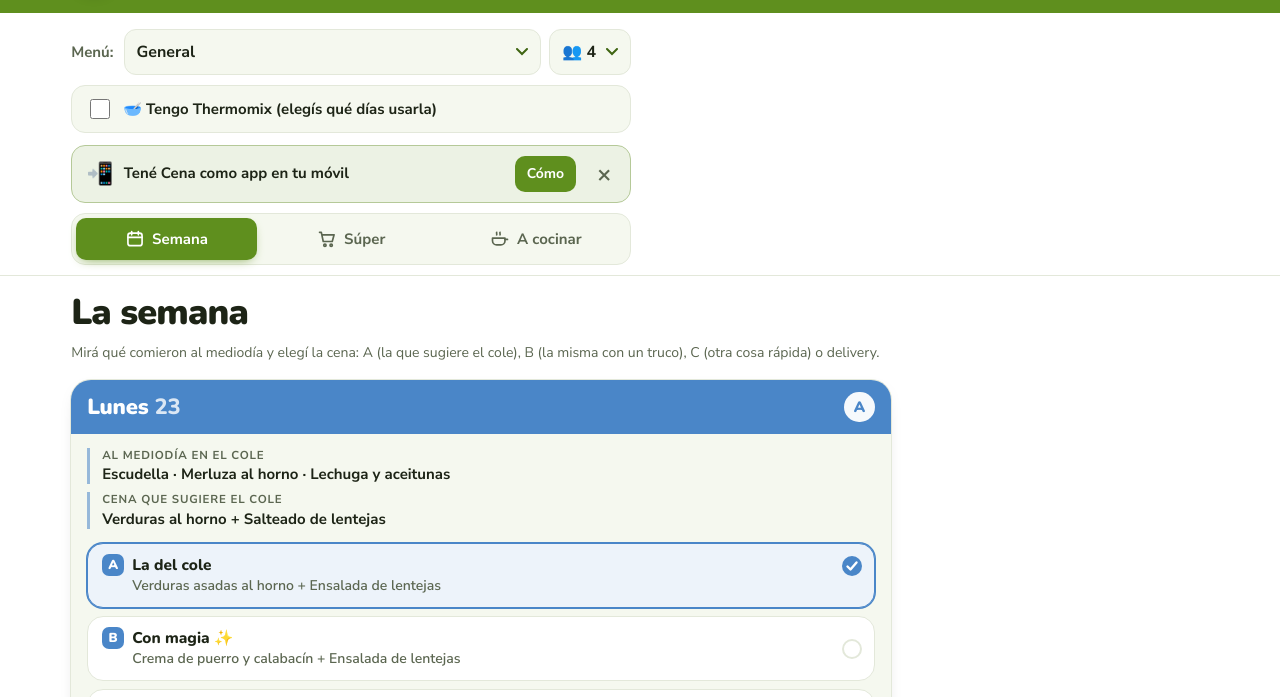
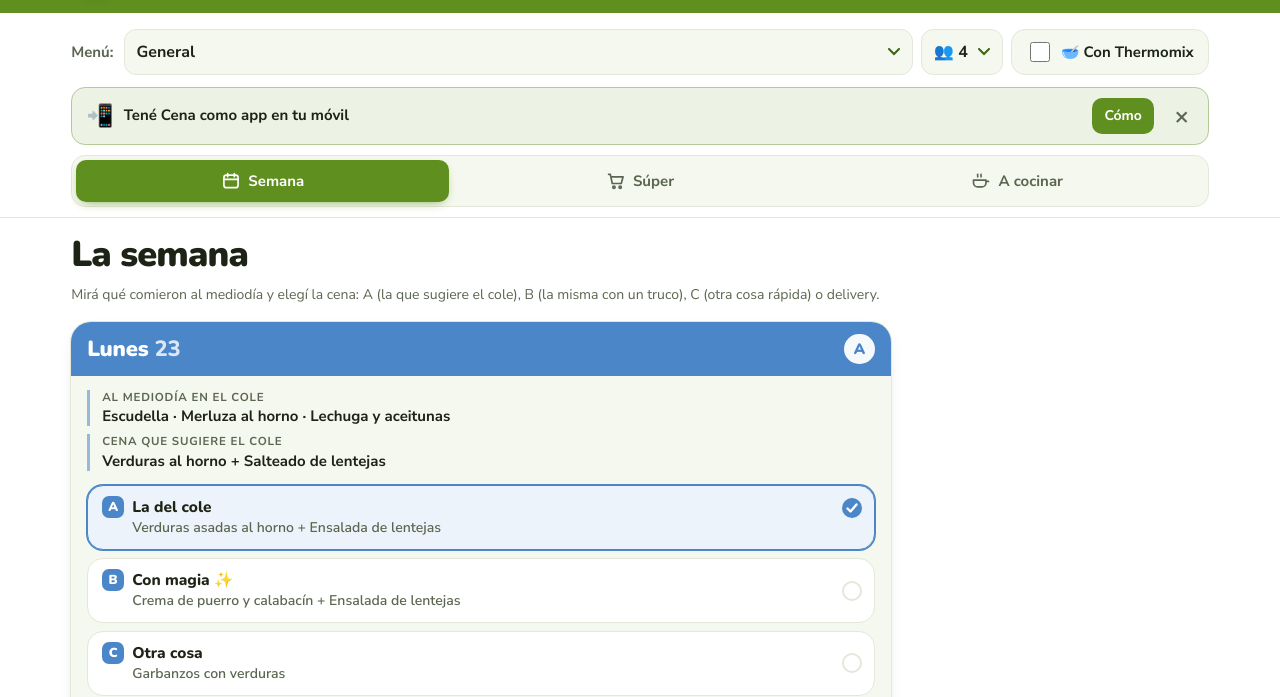
Before and after one commit to agu-tondelli/Cena, a plain HTML site: page index.html in a window 1280 px wide. Shown: the part 68-765 px from the top of the page. Drawn offline with nearby package versions, Linux system fonts and the light colour scheme.

Commit message:
Thermomix: un solo tick junto al menú; controles a todo el ancho
Co-Authored-By: Claude Opus 5.5 <noreply@anthropic.com>
Claude-Session: https://claude.ai/code/session_0169k774Q2MCbkNw99aJP6ZF

```diff
--- a/index.html
+++ b/index.html
@@ -269,6 +269,11 @@ details.plat[open] summary{margin-bottom:8px;color:var(--ink)}
 .tmday input{width:20px;height:20px;accent-color:var(--olive);flex:none}
 .cardbody>.tmday{margin:0 0 14px}
 .tmtag{margin:0 0 14px;padding:9px 12px;border-radius:12px;background:color-mix(in srgb,var(--olive) 12%,var(--bg));font-size:14px;font-weight:600}
+/* full width tools + thermomix in controls row */
+.ctrls,.inst,.tabs{max-width:none!important}
+.ctrls{grid-template-columns:minmax(0,1fr) auto auto!important;align-items:center}
+.ctrls .tmt{display:flex!important;flex-direction:row!important;align-items:center;justify-content:center;gap:8px;margin:0;height:46px;padding:0 14px;white-space:nowrap;font-size:15px;max-width:none}
+@media(max-width:600px){.ctrls .tmt{grid-column:1/-1}}
 </style>
 </head>
 <body>
@@ -283,8 +288,8 @@ details.plat[open] summary{margin-bottom:8px;color:var(--ink)}
   <div class="ctrls">
         <label><span id="t-menu">Menú</span><select id="variant" aria-label="Menú"></select></label>
         <label><span id="t-ppl">Personas</span><select id="people" class="ppl" aria-label="Personas"><option value="2">👥 2</option><option value="3">👥 3</option><option value="4" selected>👥 4</option><option value="5">👥 5</option><option value="6">👥 6</option></select></label>
+        <label class="tmt" id="tmw"><input type="checkbox" id="tm"><span id="t-tm"></span></label>
       </div>
-      <label class="tmt" id="tmw"><input type="checkbox" id="tm"><span id="t-tm"></span></label>
 </div>
 <div class="wrap"><div id="inst" class="inst" hidden><span class="inst-ic" aria-hidden="true">📲</span><span id="inst-t"></span><button id="inst-how" class="inst-b"></button><button id="inst-x" class="inst-x" aria-label="Cerrar">×</button></div></div>
 <div class="tabsbar"><div class="wrap">
@@ -672,10 +677,10 @@ const TMX={
  patataherv:{n:'Puré de patata',id:'r55095',sv:4,i:[['patata',1000],['leche',400],['mantequilla',30]]}
 };
 const tmOn=()=>!!st.tm&&st.v==='general';
-const tmDay=i=>tmOn()&&!!(st.tmd||{})[DAYS[i].iso];
+const tmDay=i=>tmOn();
 const tmCan=i=>tmOn()&&has(i)&&chOf(i)!==2&&dishesFor(i,chOf(i)).some(k=>TMX[k]);
 const tmOf=(k,i)=>tmDay(i)&&TMX[k]?TMX[k]:null;
-const tmTick=i=>tmCan(i)?`<label class="tmday"><input type="checkbox" data-tmd="${i}"${tmDay(i)?' checked':''}><span>${TMT[st.lang].day}</span></label>`:'';
+const tmTick=i=>false?`<label class="tmday"><input type="checkbox" data-tmd="${i}"${tmDay(i)?' checked':''}><span>${TMT[st.lang].day}</span></label>`:'';
 const tmURL=id=>'https://cookidoo.es/recipes/recipe/es-ES/'+id;
 
 function shopData(){const tot={};DAYS.forEach((d,i)=>{dishesFor(i,chOf(i)).forEach(k=>{const tx=tmOf(k,i);if(tx)tx.i.forEach(x=>{tot[x[0]]=(tot[x[0]]||0)+x[1]*st.p/tx.sv});else D[k].i.forEach(x=>{const kk=sub(x[0]);tot[kk]=(tot[kk]||0)+x[1]*st.p/4})})});return tot}
@@ -685,8 +690,8 @@ function renderSuper(){const t=tr();$('supsub').textContent=t.supSub.replace('{n
  $('shop').innerHTML=['cong','verd','carne','lact','desp'].filter(x=>secs[x]).map(x=>`<h3>${SEC[x][st.lang]}</h3>`+secs[x].map(k=>{const c=C[k];const q=round(tot[k],c[3]);const on=!!st.done[k];const tp=TIP[k]?TIP[k][st.lang==='es'?0:1]:'';return `<label class="${on?'done':''}"><input type="checkbox" data-k="${k}"${on?' checked':''}><span>${nm(k).charAt(0).toUpperCase()+nm(k).slice(1)}${tp?`<span class="tip">💡 ${tp}</span>`:''}</span><span class="q">${qty(k,q)}</span></label>`}).join('')).join('')||`<p class="note">${t.empty}</p>`;
  $('pantry').textContent=t.pantry+PANTRY[st.lang]}
 
-const TMT={es:{tg:'🥣 Tengo Thermomix (elegís qué días usarla)',day:'🥣 Este día, con Thermomix (receta de Cookidoo)',tag:'🥣 Hoy va con Thermomix: compraste para la receta de Cookidoo. Si cambiás de idea, hacelo en Semana antes de ir al súper.',only:' (solo con menú General)',in:'En tu Thermomix: buscá',inC:'en Cookidoo.',open:'Abrir en Cookidoo',nt:'Ingredientes de esa receta para {p} (en Cookidoo viene para {s}). Los pasos te los da tu Thermomix.',pan:'+ lo básico de la despensa (aceite, sal, ajo…)',no:'Este plato no tiene versión Thermomix: va la receta de siempre.'},
- ca:{tg:'🥣 Tinc Thermomix (tries quins dies la fas servir)',day:'🥣 Aquest dia, amb Thermomix (recepta de Cookidoo)',tag:'🥣 Avui va amb Thermomix: has comprat per a la recepta de Cookidoo. Si canvies d’idea, fes-ho a Setmana abans d’anar a comprar.',only:' (només amb menú General)',in:'A la teva Thermomix: busca',inC:'a Cookidoo.',open:'Obre a Cookidoo',nt:'Ingredients d’aquesta recepta per a {p} (a Cookidoo és per a {s}). Els passos te’ls dona la Thermomix.',pan:'+ el bàsic del rebost (oli, sal, all…)',no:'Aquest plat no té versió Thermomix: va la recepta de sempre.'}};
+const TMT={es:{tg:'🥣 Con Thermomix',day:'🥣 Este día, con Thermomix (receta de Cookidoo)',tag:'🥣 Va con Thermomix: la lista del súper es para la receta de Cookidoo.',only:' (solo menú General)',in:'En tu Thermomix: buscá',inC:'en Cookidoo.',open:'Abrir en Cookidoo',nt:'Ingredientes de esa receta para {p} (en Cookidoo viene para {s}). Los pasos te los da tu Thermomix.',pan:'+ lo básico de la despensa (aceite, sal, ajo…)',no:'Este plato no tiene versión Thermomix: va la receta de siempre.'},
+ ca:{tg:'🥣 Amb Thermomix',day:'🥣 Aquest dia, amb Thermomix (recepta de Cookidoo)',tag:'🥣 Va amb Thermomix: la llista de la compra és per a la recepta de Cookidoo.',only:' (només menú General)',in:'A la teva Thermomix: busca',inC:'a Cookidoo.',open:'Obre a Cookidoo',nt:'Ingredients d’aquesta recepta per a {p} (a Cookidoo és per a {s}). Els passos te’ls dona la Thermomix.',pan:'+ el bàsic del rebost (oli, sal, all…)',no:'Aquest plat no té versió Thermomix: va la recepta de sempre.'}};
 const tmQ=(k,q)=>{const u=C[k][3];if(u==='u'&&GPU[k])return Math.max(10,Math.round(q*GPU[k]/10)*10)+' g';if(u==='u'){const r=Math.max(0.5,Math.round(q*2)/2);const w=Math.floor(r);return (w?w:'')+(r%1?'½':'')}return Math.max(5,Math.round(q/5)*5)+' '+u};
 function tmDish(k,r,tx){const T=TMT[st.lang],t=tr();const cap=x=>x.charAt(0).toUpperCase()+x.slice(1);
  return `<div class="dish"><h4>${r[st.lang]}</h4><div class="tmbox"><p>🥣 ${T.in} <b>«${tx.n}»</b> ${T.inC}</p><a class="btn linkbtn" href="${tmURL(tx.id)}" target="_blank" rel="noopener">${T.open}</a></div><h5>${t.ing}</h5><p class="note" style="margin:0 0 8px">${T.nt.replace('{p}',st.p).replace('{s}',tx.sv)}</p><ul class="ing">${tx.i.map(x=>`<li>${cap(nm(x[0]))}: <b>${tmQ(x[0],x[1]*st.p/tx.sv)}</b></li>`).join('')}<li class="pan">${T.pan}</li></ul></div>`}
@@ -751,7 +756,7 @@ document.addEventListener('click',e=>{const el=e.target.closest('button');
  else if(el.id==='help-x'){$('help').close?$('help').close():$('help').removeAttribute('open')}
  else if(el.id==='inst-now'&&bip){bip.prompt();bip.userChoice.finally(()=>{bip=null;renderInst()})}});
 render();
-const APPV='2026-11-23-25';const LOADDAY=iso(new Date());
+const APPV='2026-11-23-26';const LOADDAY=iso(new Date());
 const checkUpdate=()=>{if(iso(new Date())!==LOADDAY){location.reload();return}try{fetch('version.json?t='+Date.now(),{cache:'no-store'}).then(r=>r.ok?r.json():null).then(j=>{if(j&&j.v&&j.v!==APPV)location.reload()}).catch(()=>{})}catch(e){}};
 document.addEventListener('visibilitychange',()=>{if(document.visibilityState==='visible')checkUpdate()});
 window.addEventListener('pageshow',e=>{if(e.persisted)checkUpdate()});
--- a/version.json
+++ b/version.json
@@ -1 +1 @@
-{"v":"2026-11-23-25"}
+{"v":"2026-11-23-26"}
```
